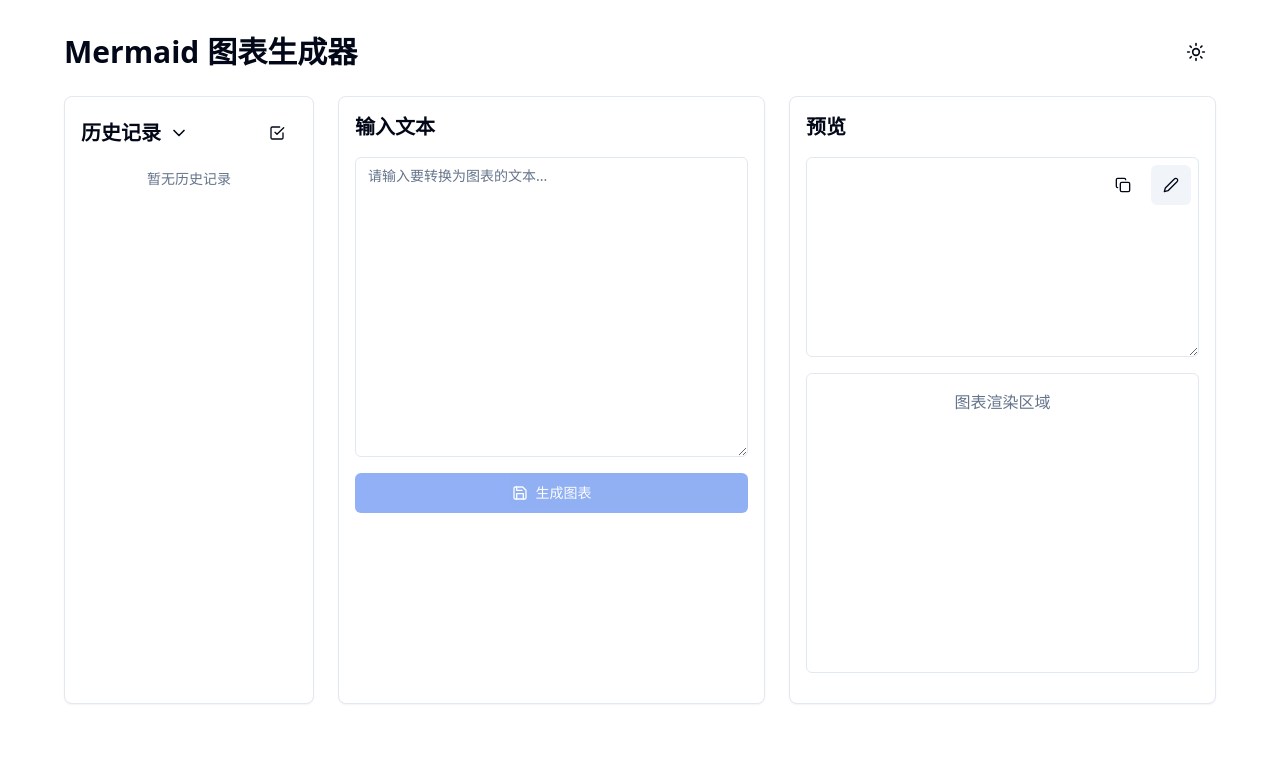
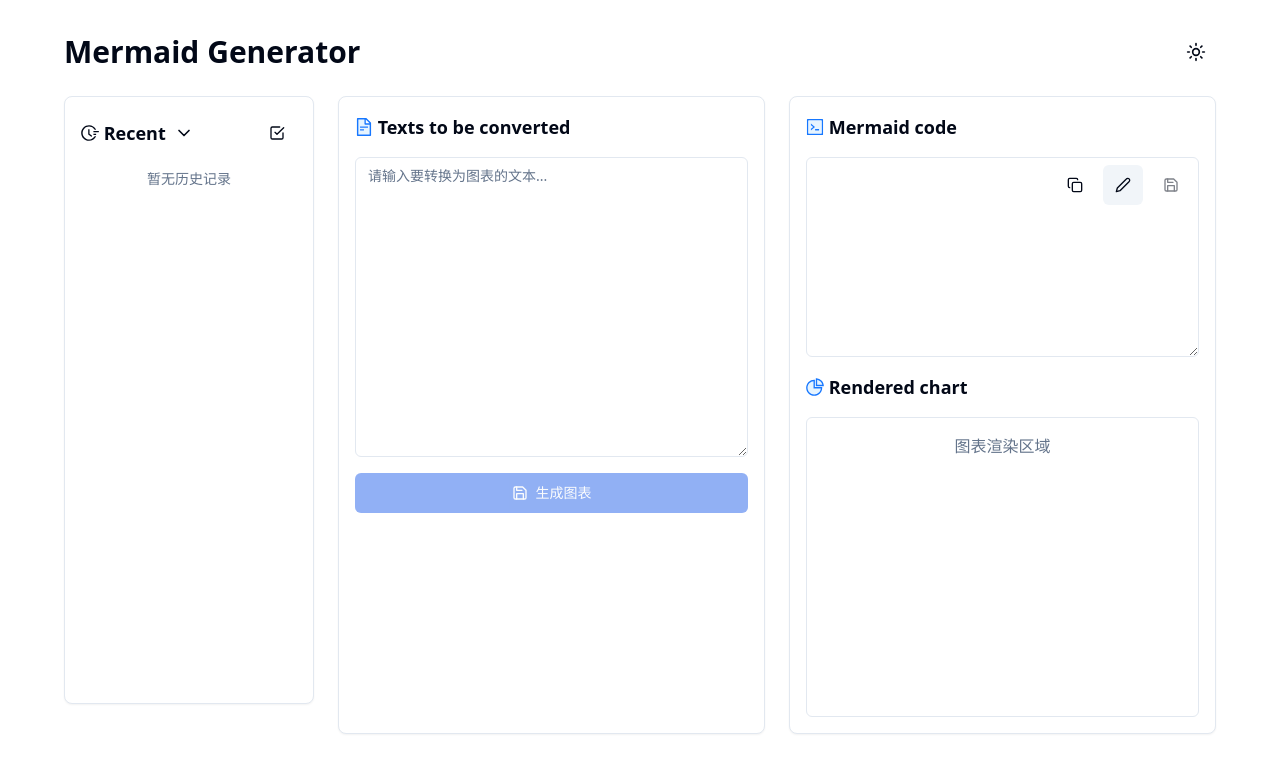
Before and after one commit to ffy6511/mermaid-generater, a Next.js app: page / in a window 1280 px wide. Both pictures are taken after a click on the button 1171 px from the left and 185 px from the top of the page. Shown: the top 772 px of the page. Built offline with nearby package versions, Linux system fonts and the light colour scheme.

Commit message:
CSS & fix : Chart component independent
- Make the chart component independent and update the content to be rendered in real time from local storage
- add some icons and adjust font size.

```diff
--- a/app/page.tsx
+++ b/app/page.tsx
@@ -11,6 +11,7 @@
 import { PreviewPanel } from '@/components/preview-panel';
 import { openDB } from 'idb';
 import { useHistory } from '@/contexts/history-context';
+import { FileTextTwoTone } from '@ant-design/icons';
 
 
 
@@ -25,7 +26,6 @@
     if (selectedHistory) {
       setInputText(selectedHistory.content);
       setMermaidCode(selectedHistory.mermaidCode);
-      renderMermaidDiagram();
     }
   }, [selectedHistory]);
 
@@ -107,7 +107,7 @@
     <main className="min-h-screen p-4 md:p-8">
       <div className="container mx-auto space-y-6">
         <div className="flex justify-between items-center">
-          <h1 className="text-3xl font-bold">Mermaid 图表生成器</h1>
+          <h1 className="text-3xl font-bold">Mermaid Generator</h1>
           <Button variant="ghost" size="icon" onClick={toggleTheme}>
             <Sun className="h-5 w-5 rotate-0 scale-100 transition-all dark:-rotate-90 dark:scale-0" />
             <Moon className="absolute h-5 w-5 rotate-90 scale-0 transition-all dark:rotate-0 dark:scale-100" />
@@ -119,7 +119,7 @@
 
           {/* 输入区域 */}
           <Card className="p-4">
-            <h2 className="text-xl font-semibold mb-4">输入文本</h2>
+            <h2 className="text-lg font-semibold mb-4"><FileTextTwoTone />  Texts to be converted</h2>
             <Textarea
               placeholder="请输入要转换为图表的文本..."
               className="min-h-[300px] mb-4"
@@ -146,8 +146,6 @@
           </Card>
 
           <PreviewPanel
-            mermaidCode={mermaidCode}
-            onEditCode={setMermaidCode}
             isLoading={isLoading}
           />
         </div>
--- a/components/history-panel.tsx
+++ b/components/history-panel.tsx
@@ -7,6 +7,7 @@
 import type { HistoryItem } from '@/contexts/history-context';
 import { Tooltip } from 'antd';
 import { Button } from './ui/button';
+import { FieldTimeOutlined } from '@ant-design/icons';
 
 interface HistoryPanelProps {
   onSelectHistory: (content: string, mermaidCode: string) => void;
@@ -79,7 +80,7 @@
           className="flex items-center cursor-pointer"
           onClick={() => setIsOpen(!isOpen)}
         >
-          <h2 className="text-xl font-semibold">历史记录</h2>
+          <p className="text-lg font-semibold"><FieldTimeOutlined /> Recent</p>
           {isOpen ? (
             <ChevronDown className="h-5 w-5 ml-2" />
           ) : (
--- a/components/preview-panel.tsx
+++ b/components/preview-panel.tsx
@@ -1,38 +1,77 @@
 'use client';
 
 import { useState, useEffect } from 'react';
+import { CodeTwoTone, PieChartTwoTone  }  from '@ant-design/icons';
 import { Card } from './ui/card';
 import { Button } from './ui/button';
 import { Textarea } from './ui/textarea';
-import { Copy, Edit2 } from 'lucide-react';
+import { Copy, Edit2, Save } from 'lucide-react';
 import { cn } from '@/lib/utils';
 import mermaid from 'mermaid';
+import { useHistory } from '@/contexts/history-context';
+import { openDB } from 'idb';
 
 interface PreviewPanelProps {
-  mermaidCode: string;
-  onEditCode: (code: string) => void;
   isLoading?: boolean;
 }
 
-export function PreviewPanel({ mermaidCode, onEditCode, isLoading = false }: PreviewPanelProps) {
+export function PreviewPanel({ isLoading = false }: PreviewPanelProps) {
   const [isEditing, setIsEditing] = useState(false);
-  const [editableMermaidCode, setEditableMermaidCode] = useState(mermaidCode);
+  const [editableMermaidCode, setEditableMermaidCode] = useState('');
+  const { selectedHistory, setSelectedHistory } = useHistory();
 
-  // 当 mermaidCode 改变时更新 editableMermaidCode
+  // 初始化时从 localStorage 读取 selectedHistory
   useEffect(() => {
-    setEditableMermaidCode(mermaidCode);
-  }, [mermaidCode]);
+    const savedHistory = localStorage.getItem('selectedHistory');
+    if (savedHistory) {
+      const parsedHistory = JSON.parse(savedHistory);
+      setEditableMermaidCode(parsedHistory.mermaidCode);
+    }
+  }, []);
 
-  // 监听代码变化并重新渲染图表
+
+
+  // 初始化 mermaid 并监听主题变化
   useEffect(() => {
+    const initMermaid = (theme: string) => {
+      mermaid.initialize({
+        startOnLoad: true,
+        theme: theme,
+        securityLevel: 'loose',
+      });
+    };
+
+    const handleThemeChange = () => {
+      const theme = document.documentElement.classList.contains('dark') ? 'dark' : 'default';
+      initMermaid(theme);
+      if (editableMermaidCode) {
+        renderMermaidDiagram();
+      }
+    };
+
+    // 初始化
+    handleThemeChange();
+
+    // 监听主题变化
+    const observer = new MutationObserver(handleThemeChange);
+    observer.observe(document.documentElement, {
+      attributes: true,
+      attributeFilter: ['class']
+    });
+
+    return () => observer.disconnect();
+  }, [editableMermaidCode]);
+
+
+  // 渲染图表的函数
   const renderMermaidDiagram = async () => {
-      if (!mermaidCode) return;
+    if (!selectedHistory?.mermaidCode) return;
 
     try {
       const container = document.getElementById('mermaid-diagram');
       if (container) {
         container.innerHTML = '';
-          const { svg } = await mermaid.render('mermaid-svg', mermaidCode);
+        const { svg } = await mermaid.render('mermaid-svg', selectedHistory.mermaidCode);
         container.innerHTML = svg;
       }
     } catch (error) {
@@ -40,27 +79,57 @@
     }
   };
 
-    if (!isLoading) {
+  // 监听代码变化并重新渲染图表
+  useEffect(() => {
+    if (!isLoading && selectedHistory?.mermaidCode) {
       renderMermaidDiagram();
     }
-  }, [mermaidCode, isLoading]);
+  }, [selectedHistory, isLoading]);
 
   const handleCopyCode = () => {
-    navigator.clipboard.writeText(mermaidCode);
+    if (selectedHistory) {
+      navigator.clipboard.writeText(selectedHistory.mermaidCode);
+    }
   };
 
   const handleEditToggle = () => {
     setIsEditing(!isEditing);
-    if (!isEditing) {
-      setEditableMermaidCode(mermaidCode);
-    } else {
-      onEditCode(editableMermaidCode);
+    if (!isEditing && selectedHistory) {
+      setEditableMermaidCode(selectedHistory.mermaidCode);
+    }
+  };
+
+  const handleSave = async () => {
+    if (selectedHistory && editableMermaidCode !== selectedHistory.mermaidCode) {
+      try {
+        // 更新IndexedDB中的历史记录
+        const db = await openDB('mermaid-generator', 1);
+        const updatedHistory = {
+          ...selectedHistory,
+          mermaidCode: editableMermaidCode
+        };
+        await db.put('history', updatedHistory);
+
+        // 更新状态
+        setSelectedHistory(updatedHistory);
+        setIsEditing(false);
+
+        // 重新渲染图表
+        const container = document.getElementById('mermaid-diagram');
+        if (container) {
+          container.innerHTML = '';
+          const { svg } = await mermaid.render('mermaid-svg', editableMermaidCode);
+          container.innerHTML = svg;
+        }
+      } catch (error) {
+        console.error('Save error:', error);
+      }
     }
   };
 
   return (
     <Card className="p-4">
-      <h2 className="text-xl font-semibold mb-4">预览</h2>
+      <h2 className="text-lg font-semibold mb-4"><CodeTwoTone />  Mermaid code</h2>
       <div className="space-y-4">
         <div className="relative">
           <div className="absolute right-2 top-2 flex gap-2">
@@ -75,6 +144,16 @@
             >
               <Edit2 className="h-4 w-4" />
             </Button>
+            {isEditing && (
+              <Button
+                variant="ghost"
+                size="icon"
+                onClick={handleSave}
+                disabled={!selectedHistory || editableMermaidCode === selectedHistory.mermaidCode}
+              >
+                <Save className="h-4 w-4" />
+              </Button>
+            )}
           </div>
           {isEditing ? (
             <Textarea
@@ -84,16 +163,17 @@
             />
           ) : (
             <pre className="min-h-[200px] p-4 bg-muted font-mono text-sm rounded-md overflow-auto">
-              {mermaidCode || "暂无图表代码"}
+              {selectedHistory?.mermaidCode || "暂无图表代码"}
             </pre>
           )}
         </div>
+        <h2 className="text-lg font-semibold mb-4"><PieChartTwoTone  />  Rendered chart</h2>
         <div className="min-h-[300px] border rounded-md p-4 overflow-auto relative">
           {isLoading ? (
             <div className="absolute inset-0 flex items-center justify-center bg-background/80">
               <div className="animate-spin h-8 w-8 border-4 border-primary border-t-transparent rounded-full" />
             </div>
-          ) : mermaidCode ? (
+          ) : selectedHistory?.mermaidCode ? (
             <div id="mermaid-diagram" className="flex justify-center">
               {/* Mermaid图表将在这里渲染 */}
             </div>
```
Lines whose indentation alone changed are shown as unchanged.
